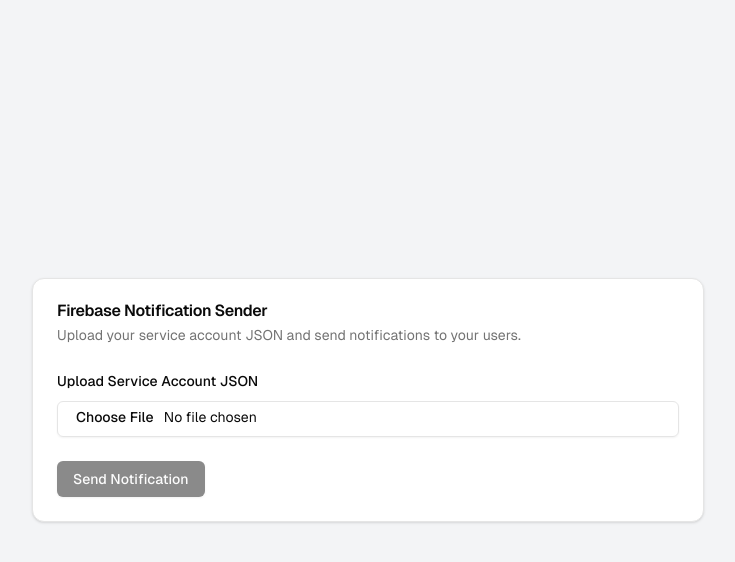
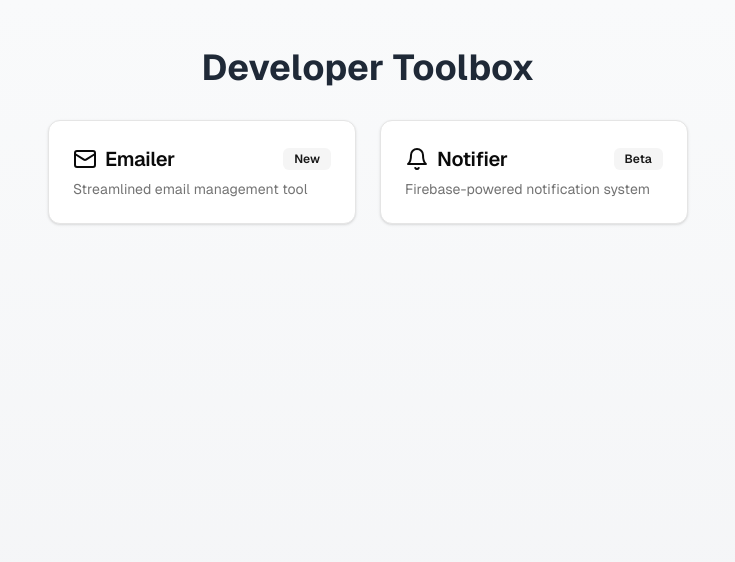
Before and after one commit to kowroo-dev/kowroo-tools, a Next.js app: page / in a window 1280 px wide. Shown: the top 562 px of the page, without its empty margins (272-1007 px from the left). Built offline with nearby package versions, Linux system fonts and the light colour scheme.

Commit message:
feat: Refactor page to implement Developer Toolbox with email and notification tools

```diff
--- a/app/page.tsx
+++ b/app/page.tsx
@@ -1,267 +1,66 @@
 'use client'
 
-import { useState } from 'react'
-import { Button } from "@/components/ui/button"
-import { Input } from "@/components/ui/input"
-import { Textarea } from "@/components/ui/textarea"
-import { Label } from "@/components/ui/label"
-import { RadioGroup, RadioGroupItem } from "@/components/ui/radio-group"
-import { Card, CardContent, CardDescription, CardFooter, CardHeader, CardTitle } from "@/components/ui/card"
-import { toast } from "sonner"
-import IPhoneNotification from '@/components/iphone-notification'
+import { Card, CardHeader, CardTitle, CardDescription } from "@/components/ui/card"
+import { Badge } from "@/components/ui/badge"
+import { Mail, Bell } from "lucide-react"
+import { motion } from "framer-motion"
+import Link from "next/link"
 
-type NotificationData = {
-  [key: string]: string
-}
-
-// type NotificationType = {
-//   title: string
-//   body: string
-//   data: NotificationData
-//   target: "all" | "test" | "android-version" | "ios-version"
-// }
-
-// type NotificationTemplateType = {
-//   [key: string]: NotificationType
-// }
-
-// const templates: NotificationTemplateType = {
-//   "new-update-all": {
-//     title: "New Feature Out Now",
-//     body: "Check out our new feature!",
-//     data: {
-//       type: "new-update",
-//       version: "1.0.0",
-//       action: "open-updates-page",
-//     },
-//     target: "all",
-//   },
-//   "new-update-android": {
-//     title: "New Feature Out Now",
-//     body: "Check out our new feature!",
-//     data: {
-//       type: "new-update",
-//       version: "1.0.0",
-//       action: "open-updates-page",
-//     },
-//     target: "android-version",
-//   },
-//   "new-update-ios": {
-//     title: "New Feature Out Now",
-//     body: "Check out our new feature!",
-//     data: {
-//       type: "new-update",
-//       version: "1.0.0",
-//       action: "open-updates-page",
-//     },
-//     target: "ios-version",
-//   },
-// };
-
-export default function Page() {
-  const [serviceAccount, setServiceAccount] = useState<string | null>(null)
-  const [title, setTitle] = useState('')
-  const [body, setBody] = useState('')
-  const [notificationData, setNotificationData] = useState<NotificationData>({})
-  const [target, setTarget] = useState('all')
-
-  const handleFileUpload = (event: React.ChangeEvent<HTMLInputElement>) => {
-    const file = event.target.files?.[0]
-    if (file) {
-      const reader = new FileReader()
-      reader.onload = (e) => {
-        try {
-          JSON.parse(e.target?.result as string)
-          setServiceAccount(e.target?.result as string)
-          toast.success("Service account loaded. You can now send notifications.")
-        } catch (error) {
-          toast.error("Invalid JSON file.", {
-            description: (error as Error).message,
-          })
-        }
-      }
-      reader.readAsText(file)
-    }
-  }
-
-  const sendNotification = async () => {
-    if (!serviceAccount) {
-      toast.error("Please upload a service account JSON file first.")
-      return
-    }
-
-    try {
-      const response = await fetch('/api/send-notification', {
-        method: 'POST',
-        headers: {
-          'Content-Type': 'application/json',
-        },
-        body: JSON.stringify({
-          serviceAccount,
-          title,
-          body,
-          notificationData,
-          target: target,
-        }),
-      })
-
-      const data = await response.json()
-
-      if (response.ok) {
-        toast.success(`Notification sent successfully. Message ID: ${data.messageId}`)
-      } else {
-        throw new Error(data.error)
-      }
-    } catch (error) {
-      toast.error(`Failed to send notification: ${error}`)
-    }
-  }
+export default function DevToolsGrid() {
+  const tools = [
+    {
+      title: "Emailer",
+      description: "Streamlined email management tool",
+      icon: <Mail className="h-6 w-6" />,
+      badge: "New",
+      route: "/emailer",
+    },
+    {
+      title: "Notifier",
+      description: "Firebase-powered notification system",
+      icon: <Bell className="h-6 w-6" />,
+      badge: "Beta",
+      route: "/app-notifier",
+    },
+  ]
 
   return (
-    <main
-      className="flex items-center justify-center gap-10 min-h-screen bg-gray-100"
-    >
-      {
-        serviceAccount && (
-          <div className="fixed top-4 right-4 z-50">
-            <Button
-              onClick={() => setServiceAccount(null)}
-              variant="ghost"
+    <div className="min-h-screen bg-gradient-to-b from-gray-50 to-gray-100 dark:from-gray-900 dark:to-gray-800 py-12">
+      <div className="max-w-2xl mx-auto px-4">
+        <motion.h1
+          className="text-4xl font-bold text-center mb-8 text-gray-800 dark:text-gray-100"
+          initial={{ opacity: 0, y: -20 }}
+          animate={{ opacity: 1, y: 0 }}
+          transition={{ duration: 0.5 }}
+        >
+          Developer Toolbox
+        </motion.h1>
+        <div className="grid grid-cols-1 md:grid-cols-2 gap-6">
+          {tools.map((tool, index) => (
+            <motion.div
+              key={tool.title}
+              initial={{ opacity: 0, y: 20 }}
+              animate={{ opacity: 1, y: 0 }}
+              transition={{ duration: 0.5, delay: index * 0.1 }}
             >
-              Clear Service Account
-            </Button>
-          </div>
-        )
-      }
-      {
-        serviceAccount &&
-        <IPhoneNotification notification={
-          {
-            title: title,
-            description: body,
-            image: "kowroo_logo.png"
-          }
-        } />
-
-      }
-      <Card className="w-full max-w-2xl">
-        <CardHeader>
-          <CardTitle>Firebase Notification Sender</CardTitle>
-          <CardDescription>Upload your service account JSON and send notifications to your users.</CardDescription>
-        </CardHeader>
-        <CardContent className="space-y-4">
-          <div>
-            <Label htmlFor="serviceAccount">Upload Service Account JSON</Label>
-            <Input id="serviceAccount" className='mt-2' type="file" accept=".json" onChange={handleFileUpload} />
-          </div>
-          {serviceAccount && (
-            <>
-              {/* <div>
-                <Label>Use Template</Label>
-                <div className="space-y-2">
-                  {Object.entries(templates).map(([key, template], index) => (
-                    <Button
-                      variant="ghost"
-                      key={index}
-                      onClick={() => {
-                        setTitle(template.title)
-                        setBody(template.body)
-                        setNotificationData(template.data)
-                        setTarget(template.target)
-                      }}
-                    >
-                      {key}
-                    </Button>
-                  ))}
-                </div>
-              </div> */}
-              <div>
-                <Label htmlFor="title">Notification Title</Label>
-                <Input id="title" value={title} onChange={(e) => setTitle(e.target.value)} />
-              </div>
-              <div>
-                <Label htmlFor="body">Notification Body</Label>
-                <Textarea id="body" value={body} onChange={(e) => setBody(e.target.value)} />
-              </div>
-              <div>
-                <Label>Notification Data (Key-Value Pairs)</Label>
-                <div className="space-y-2">
-                  {Object.entries(notificationData).map(([key, value], index) => (
-                    <div key={index} className="flex items-center space-x-2">
-                      <Input
-                        placeholder="Key"
-                        value={key}
-                        onChange={(e) => {
-                          const newNotificationData = { ...notificationData }
-                          const newKey = e.target.value
-                          newNotificationData[newKey] = newNotificationData[key]
-                          delete newNotificationData[key]
-                          setNotificationData(newNotificationData)
-                        }}
-                      />
-                      <Input
-                        placeholder="Value"
-                        value={value as string}
-                        onChange={(e) => {
-                          const newNotificationData = { ...notificationData }
-                          newNotificationData[key] = e.target.value
-                          setNotificationData(newNotificationData)
-                        }}
-                      />
-                      <Button
-                        variant="ghost"
-                        onClick={() => {
-                          const newNotificationData = { ...notificationData }
-                          delete newNotificationData[key]
-                          setNotificationData(newNotificationData)
-                        }}
-                      >
-                        Remove
-                      </Button>
+              <Link href={tool.route}>
+                <Card className="hover:shadow-lg transition-shadow duration-300 dark:bg-gray-800">
+                  <CardHeader>
+                    <div className="flex items-center justify-between">
+                      <div className="flex items-center space-x-2">
+                        {tool.icon}
+                        <CardTitle className="text-xl">{tool.title}</CardTitle>
+                      </div>
+                      <Badge variant="secondary">{tool.badge}</Badge>
                     </div>
-                  ))}
-                  <Button
-                    variant="outline"
-                    onClick={() => {
-                      const newNotificationData = { ...notificationData }
-                      newNotificationData[`key${Object.keys(newNotificationData).length + 1}`] = ''
-                      setNotificationData(newNotificationData)
-                    }}
-                  >
-                    Add Key-Value Pair
-                  </Button>
-                </div>
-              </div>
-              <div>
-                <Label>Target Audience (Topics)</Label>
-              </div>
-              <RadioGroup value={target} onValueChange={setTarget}>
-                <div className="flex items-center space-x-2">
-                  <RadioGroupItem value="all" id="all" />
-                  <Label htmlFor="all">All Users</Label>
-                </div>
-                <div className="flex items-center space-x-2">
-                  <RadioGroupItem value="test" id="test" />
-                  <Label htmlFor="test">Test Channel (all users)</Label>
-                </div>
-                <div className="flex items-center space-x-2">
-                  <RadioGroupItem value="android-version" id="android" />
-                  <Label htmlFor="android">Android Users Only</Label>
-                </div>
-                <div className="flex items-center space-x-2">
-                  <RadioGroupItem value="ios-version" id="ios" />
-                  <Label htmlFor="ios">iOS Users Only</Label>
-                </div>
-              </RadioGroup>
-            </>
-          )}
-        </CardContent>
-        <CardFooter>
-          <Button onClick={sendNotification} disabled={!serviceAccount || !title || !body}>
-            Send Notification
-          </Button>
-        </CardFooter>
-      </Card>
-    </main>
+                    <CardDescription className="mt-2">{tool.description}</CardDescription>
+                  </CardHeader>
+                </Card>
+              </Link>
+            </motion.div>
+          ))}
+        </div>
+      </div>
+    </div>
   )
 }
```
